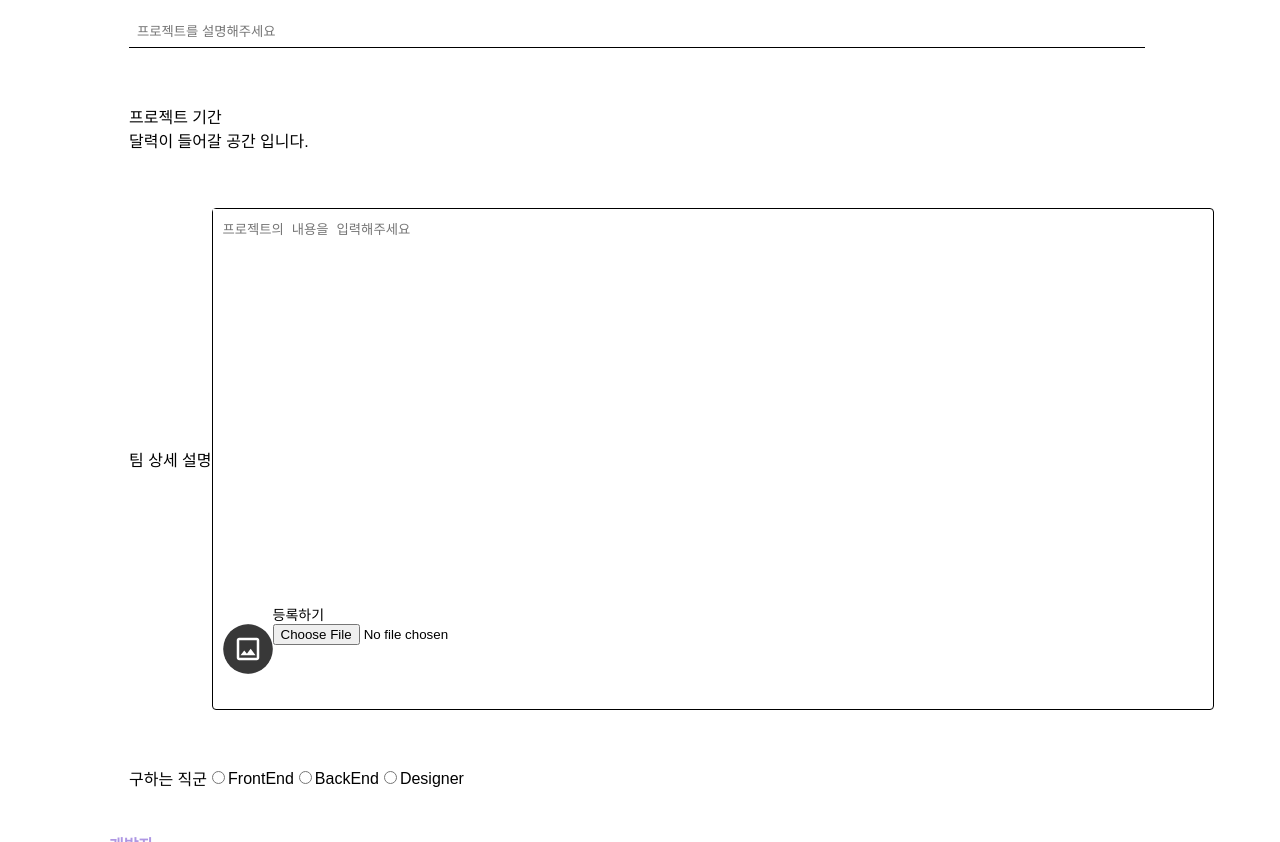
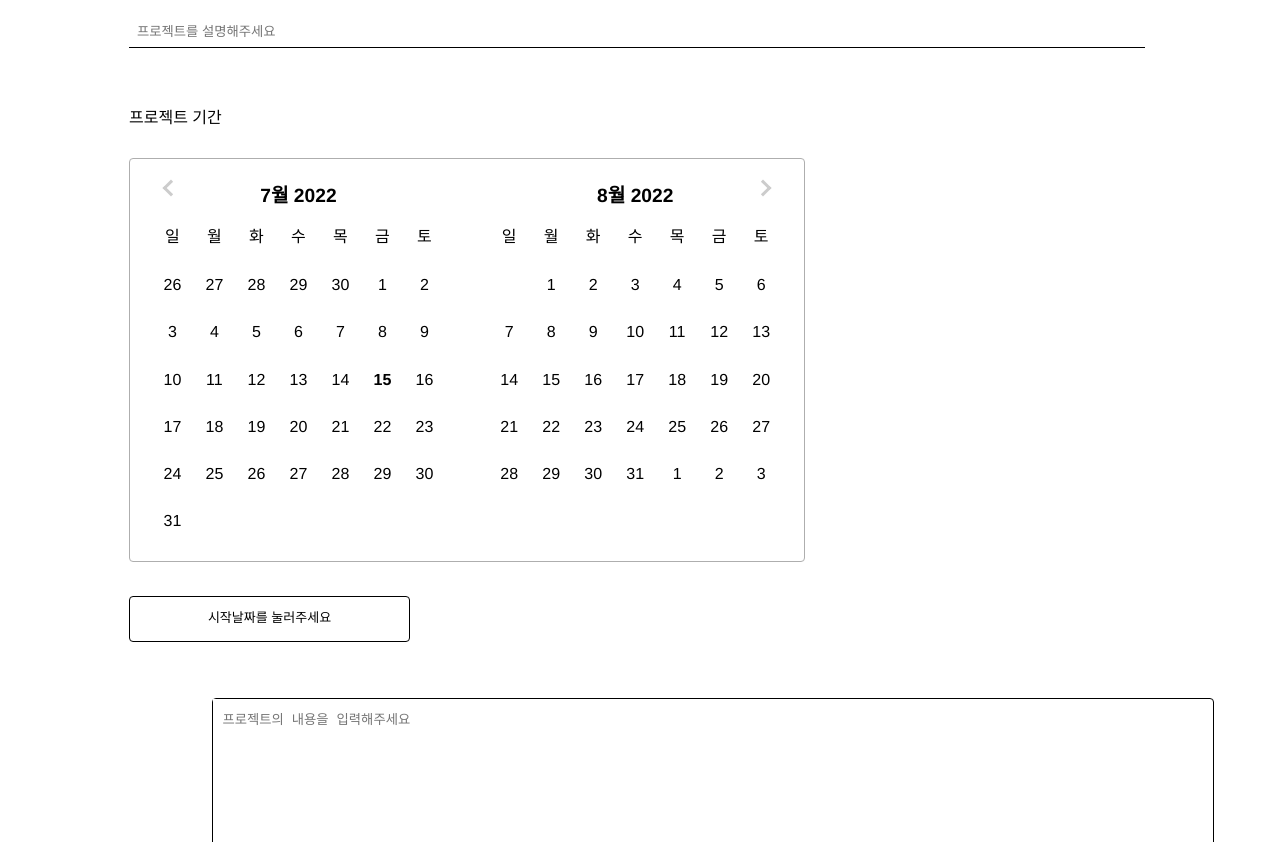
Before and after one commit to Hanghae-Realwork/front-end, a React (Create React App) app in the folder real_project/: page /findprojectstep1 in a window 1280 px wide. Shown: the part 380-1222 px from the top of the page. Built offline with nearby package versions, Linux system fonts and the light colour scheme; no server answers; a web font is replaced by a local one.

Commit message:
edit: 소소한 변경 사항들 반영

```diff
--- a/real_project/src/components/CardRecruit.js
+++ b/real_project/src/components/CardRecruit.js
@@ -137,7 +137,7 @@ const CardMainTextInfo = styled.div`
   /* border: 1px solid black; */
   width: 344px;
   height: 45px;
-  margin-bottom: 20px;
+  margin-bottom: 10px;
 `;
 
 const CardMainText = styled.span`
@@ -148,6 +148,7 @@ const CardMainText = styled.span`
 const CardJobTextWrap = styled.div`
   /* border: 1px solid black; */
   width: 344px;
+  margin-bottom: 5px;
   display: flex;
   flex-flow: column nowrap;
 `;
@@ -164,13 +165,15 @@ const CardJobMainTitle = styled.span`
 const CardTagWrap = styled.div`
   /* border: 1px solid black; */
   width: 344px;
-  height: 52px;
+  height: 55px;
 `;
 
 const TagWrap = styled.div`
   /* border: 1px solid black; */
-  margin-bottom: 28px;
-  height: 34px;
+  margin-top: 5px;
+  margin-bottom: 5px;
+  height: 37px;
+  overflow: scroll;
 `;
 
 //// 센터 대쉬라인
--- a/real_project/src/components/Date/TestDatePicker.js
+++ b/real_project/src/components/Date/TestDatePicker.js
@@ -11,15 +11,30 @@ import getYear from "date-fns/getYear";
 import getMonth from "date-fns/getMonth";
 
 
-registerLocale('ko', ko);
-    let timeInit = 0;
-    let minInit = 0;
-    const TestDatePicker = ({ contextDatePicker }) => {
+
+const TestDatePicker = ({ contextDatePicker }) => {
+
+  registerLocale('ko', ko);
+  let timeInit = 0;
+  let minInit = 0;
+
   // 달력 날짜 변경 시 기준점이 되는 날짜
-  const [startDate, setStartDate] = useState(new Date());
-  const today = new Date();
+  const [startDate, setStartDate] = useState();
+  const [endDate, setEndDate] = useState();
 
-  const [endDate, setEndDate] = useState('');
+    //시작/끝 시간값 JSON으로 출력
+    const start = JSON.stringify(startDate)
+    const end = JSON.stringify(endDate)
+
+    // const test1 = start.substring(1,11)
+    // const test2 = end.substring(1,11)
+
+    // console.log(test1)
+    // console.log(test2)
+
+    const [selected, setSelected] = useState(new Date());
+    console.log(selected)
+
 
   const onChange = (dates) => {
     const [start, end] = dates;
@@ -28,62 +43,27 @@ registerLocale('ko', ko);
     console.log(JSON.stringify(start), JSON.stringify(end))
   }
 
-  //시작/끝 시간값 JSON으로 출력
-  const start = JSON.stringify(startDate)
-  const end = JSON.stringify(endDate)
-
-  console.log(start)
-  console.log(end)
-
-  const [selected, setSelected] = useState(new Date());
-  const [fromValue, setFromValue] = useState("");
-  const [toValue, setToValue] = useState("");
-  const [beforeDay, setBeforeDay] = useState("");
-  console.log(selected)
-
-
   // https://reactdatepicker.com/ 참고
 
   let footer = (
-    <p style={{margin: "10px", padding: "10px", border: "1px solid black",
-        borderRadius: "10px", width: "180px", textAlign: "center",
-        fontSize: "13px"}}>
+    <p style={{margin: "10px", textAlign: "center", fontSize: "13px"}}>
       시작날짜를 눌러주세요
-    </p>
-  );
+    </p>);
   if (start && start) {
     if (!end) {
       footer = (
-        <p
-          style={{
-            margin: "10px",
-            padding: "10px",
-            border: "1px solid black",
-            borderRadius: "10px",
-            width: "150px",
-            textAlign: "center",
-            fontSize: "13px",
-          }}
-        >
+        <span
+          style={{padding: "10px", textAlign: "center", fontSize: "13px"}}>
           {start}
-        </p>
+        </span>
       );
     } else if (end && end) {
       footer = (
-        <p
-          style={{
-            margin: "10px",
-            padding: "10px",
-            border: "1px solid black",
-            borderRadius: "10px",
-            width: "260px",
-            textAlign: "center",
-            fontSize: "13px",
-          }}
-        >
+        <span
+          style={{padding: "10px", textAlign: "center", fontSize: "13px"}}>
           {start}~
           {end}
-        </p>
+        </span>
       );
     }
   }
@@ -91,7 +71,8 @@ registerLocale('ko', ko);
 
   return (
     <>
-      <DatePickerWrapper
+    <TestWrap>
+      <DatePickerWrap
         popperContainer={Popper}
         calendarContainer={Calendar}
         controls={['calendar']}
@@ -106,31 +87,19 @@ registerLocale('ko', ko);
         monthsShown={2}
         selectsRange
         inline/>
-
-
-      <DatePicker
-        selected={startDate}
-        onChange={(date) => setStartDate(date)}
-        showTimeSelect
-        showTimeSelectOnly
-        timeIntervals={60}
-        timeCaption="Time"
-        dateFormat="hh"
-        inline/>
-      {footer}
+     </TestWrap>
+     <TimeWrap>
+        {footer}
+     </TimeWrap>
     </>
   );
 }
 
-const DatePickerWrapper = styled(({ className, ...props }) => (
+const DatePickerWrap = styled(({ className, ...props }) => (
   <DatePicker {...props} wrapperClassName={className} />
 ))`
   width: 100%;
 `;
-
-const Daystring = styled.div`
-/* font-size: large; */
-`
 
 const Calendar = styled.div`
   border-radius: 4px;
@@ -145,4 +114,18 @@ const Popper = styled.div`
   z-index: 2;
 `;
 
+const TestWrap = styled.div`
+   /* border: 1px solid black; */
+   margin-bottom: 30px;
+   margin-top: 30px;
+`
+
+const TimeWrap = styled.div`
+    border: 1px solid black;
+    width: 279px;
+    height: 44px;
+    border-radius: 4px;
+
+`
+
 export default TestDatePicker
--- a/real_project/src/components/FindProjectStep01.js
+++ b/real_project/src/components/FindProjectStep01.js
@@ -113,7 +113,7 @@ const FindProjectStep01 = (props) => {
           <FindProjectInputDate>
             <ProjectTitleText>프로젝트 기간</ProjectTitleText>
             <div>
-               달력이 들어갈 공간 입니다.
+              <TestDate />
               <div>
               </div>
             </div>
@@ -191,7 +191,7 @@ const FindProjectStep01 = (props) => {
                 </SelectBoxTab>
               </SkillWrap>
           <div>
-            {/* <TestDate /> */}
+
           </div>
           <SubmitButtonWrap>
             <SubmitButton onClick={CompliteButton}>등록하기</SubmitButton>
--- a/real_project/src/components/TagCompoRec.js
+++ b/real_project/src/components/TagCompoRec.js
@@ -1,7 +1,6 @@
 import styled from "styled-components";
 
 function TagCompoRec({ skills }) {
-console.log("들어옴")
     return <TagButton>{skills}</TagButton>;
 }
 
--- a/real_project/src/redux/modules/postRecruit.js
+++ b/real_project/src/redux/modules/postRecruit.js
@@ -126,7 +126,6 @@ export const createRecruitAxios = (
 
 export const LoadDetailAxios = (projectId) => {
   return async function(dispatch, useState) {
-    console.log(projectId)
     await apis
     .projectsLoadDetail(projectId)
     .then((res) => {
```
